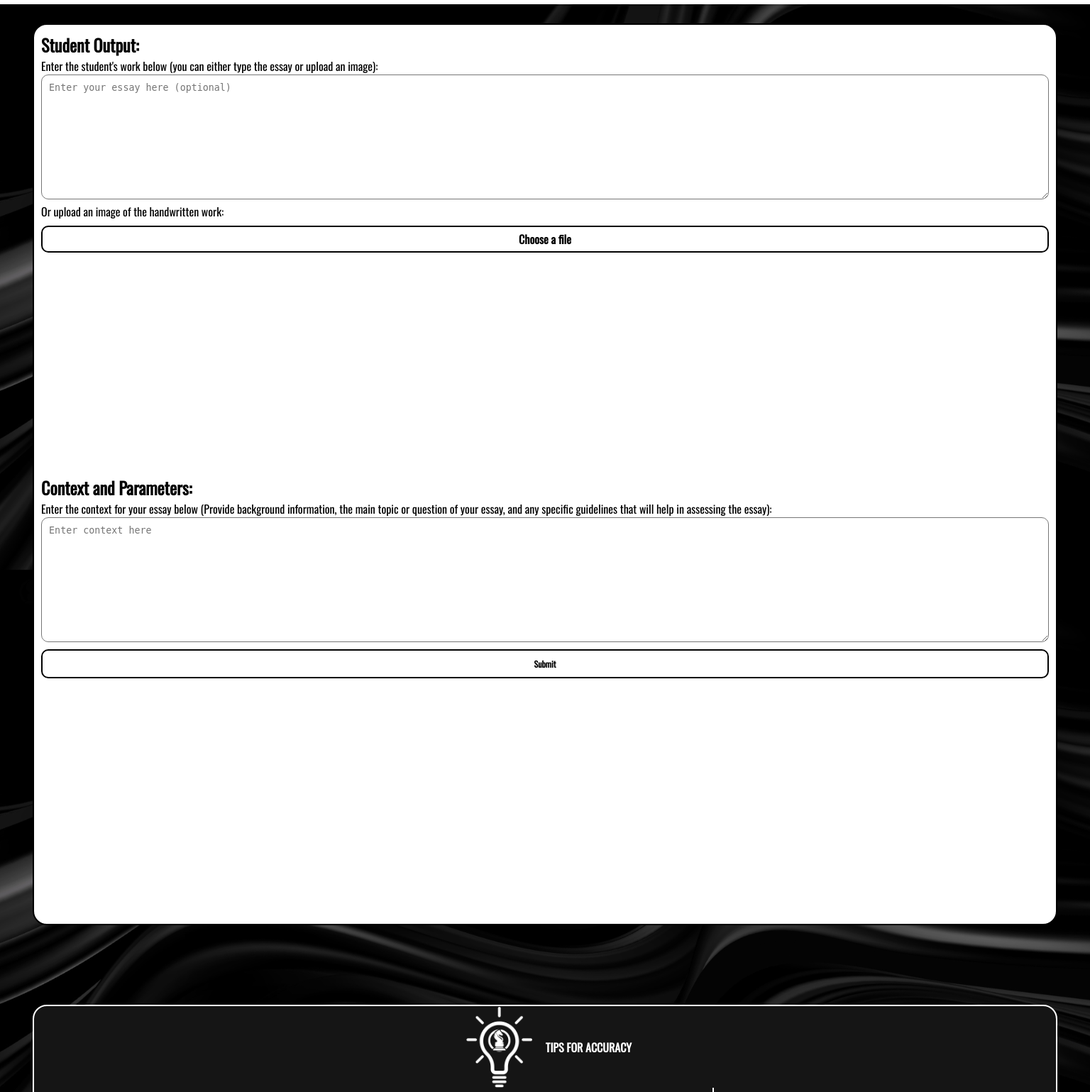
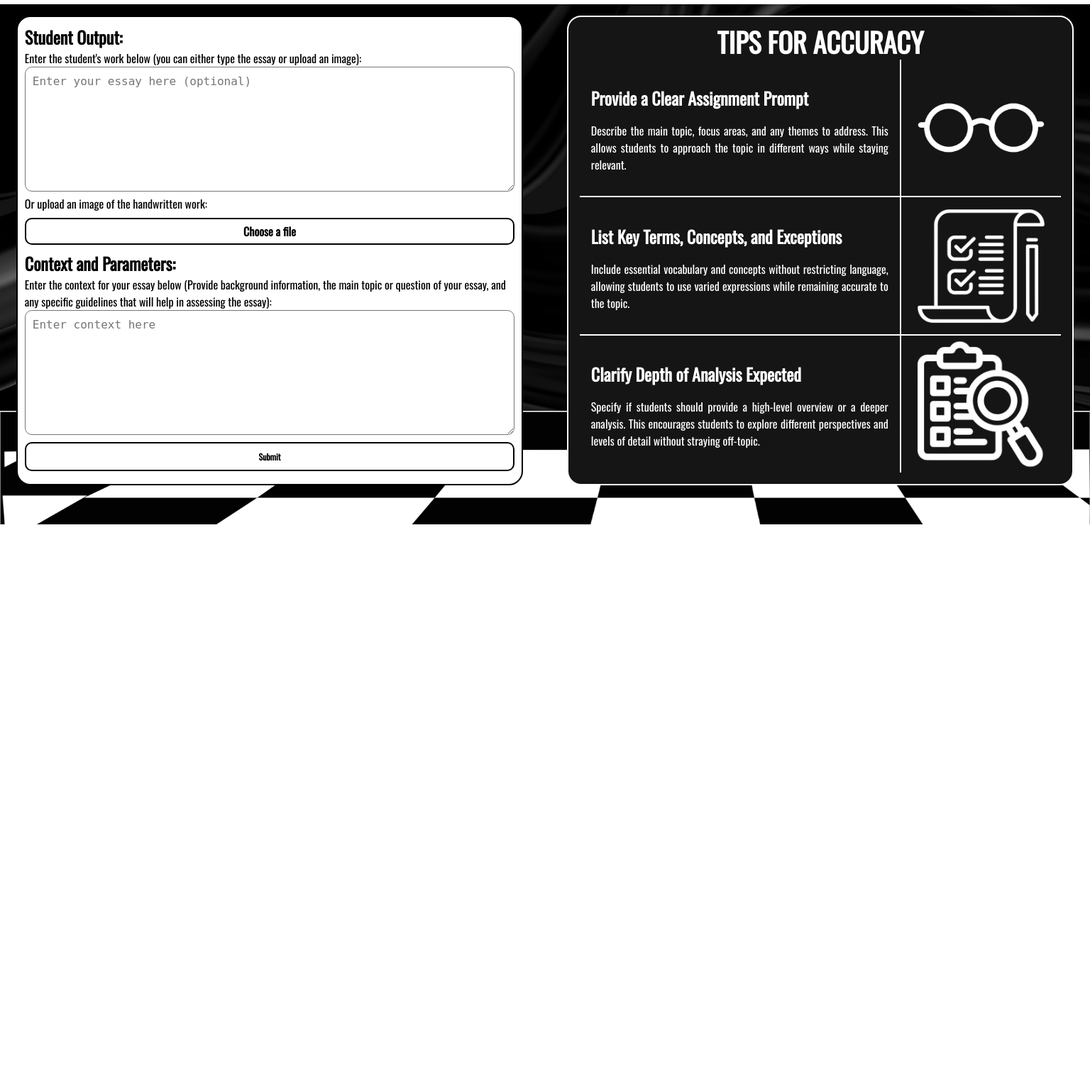
Before and after one commit to iiTzXyZ11/CheckMate, a Flask app: page /scan in a window 1536 px wide. Shown: the part 61-1600 px from the top of the page at 71% size. After the commit the page ends 800 px from the top, so only its background shows below. Run offline with Flask 3, Linux system fonts and the light colour scheme.

Commit message:
Desktop Responsiveness

```diff
--- a/static/css/mobile_test_style.css
+++ b/static/css/mobile_test_style.css
@@ -1,8 +1,9 @@
+@media (min-width:300px) {
 
     .content-wrapper {
         margin-top:6vh;
         display: grid;
-        gap: 20px;
+        gap: 2vh;
         grid-template-columns: repeat(1, minmax(100px, 1fr));
         grid-auto-rows: 1fr;
         background: transparent;
@@ -106,31 +107,17 @@
         margin: 3%;
         border-radius: 20px;
         border: 2px solid white;
+        color:white;
     }
 
-    .tips-header {
-        display: flex; /* Enable Flexbox */
-        background: transparent;
-        height: 100%; /* Adjust as necessary */
-        justify-content: center; /* Center horizontally */
-        align-items: center; /* Center vertically */
+    .tips-container h1{
+        width: 100%;
+        height:80%;
+        align-self:center;
+        margin: 0;
+        text-align: center;
     }
 
-    .tips-header h1 {
-        display: inline-block;
-        font-weight: bold;
-        color: white;
-        font-size: clamp(1rem, 2vh, 4rem);
-        background-color: transparent;
-    }
-
-    .tips-header img {
-        padding: 0;
-        margin-bottom: 0;
-        margin-right: 0.5vw;
-        height: auto;
-        width: clamp(5vw, 8%, 10vw);
-    }
 
     .tips-grid {
         color: white;
@@ -167,3 +154,4 @@
     .tip2 img, .tip4 img, .tip6 img{
         width: 80%;
     }
+}
--- a/static/css/test_style.css
+++ b/static/css/test_style.css
@@ -1,3 +1,46 @@
-@media only screen and (min-width: 720px){
+@media only screen and (min-width: 1281px) {
+    .content-wrapper{
+        margin-top:clamp(1rem, 7.5vh, 7.3rem);
+        background: transparent;
+        grid-template-columns: repeat(1,1fr 1fr);
+        grid-auto-columns: 1fr;
+    }
 
+    .container{
+        background-color: white;
+        margin: 3%;
+    }
+
+    .box  textarea, .box1 textarea{
+        font-size: clamp(1rem,1vh,5rem);
+    }
+
+    .tips-header{
+        background:transparent;
+    }
+
+    .tips-header h1{
+        font-size: clamp(1rem, 3vh, 4rem);
+    }
+
+    .tips-header img{
+        width: clamp(3vw, 5%, 10vw);
+    }
+
+    .tips-grid{
+        margin: 0rem 1rem 1rem 1rem;
+        grid-template-columns: 2fr 1fr; /* First column is twice as wide as the second */
+    }
+
+    .tip1, .tip3, .tip5 {
+        font-size: clamp(0.5rem,2vh,10rem);
+        padding: 1rem;
+    }
+
+
+    .tips-container {
+        color: white;
+        font-size: 1.2rem;
+        top: 100vh;
+    }
 }
--- a/templates/index.html
+++ b/templates/index.html
@@ -7,9 +7,15 @@
         <link rel="stylesheet" href="{{ url_for('static', filename='css/style.css') }}">
         <link rel="stylesheet" href="{{ url_for('static', filename='css/mobile_style.css') }}">
         <link rel="stylesheet" href="{{ url_for('static', filename='css/mobile_test_style.css') }}">
+        <link rel="stylesheet" href="{{ url_for('static', filename='css/test_style.css') }}">
         <link href='https://fonts.googleapis.com/css?family=Oswald' rel='stylesheet'>
     </head>
     <body>
+
+        <img src="{{ url_for('static', filename='css/images/chessboard.png') }}"
+        alt="Decorative Chessboard"
+        class="chessboard">
+
         <header class="header">
             <div class="header-text">
                 <img src="{{ url_for('static', filename='css/images/logo_black.jpg') }}" alt="CheckMate Logo">
@@ -65,11 +71,7 @@
 
             <div class="tips-wrapper">
                 <div class="tips-container">
-                    <div class="tips-header">
-                        <img src="static/css/images/tips.png" alt="Tips Image" loading="lazy">
-                        <h1>TIPS FOR ACCURACY</h1>
-                    </div>
-
+                    <h1>TIPS FOR ACCURACY</h1>
                         <div class="tips-grid">
                             <div class="tip1">
                                 <h2>Provide a Clear Assignment Prompt</h2>
@@ -82,7 +84,7 @@
 
                             <div class="tip3">
                                 <h2>List Key Terms, Concepts, and Exceptions</h2>
-                                <p>Include essential vocabulary and concepts without restricting language, allowing students to use varied expressions while remaining accurate to the topic.</p-->
+                                <p>Include essential vocabulary and concepts without restricting language, allowing students to use varied expressions while remaining accurate to the topic.</p>
                             </div>
 
                             <div class="tip4">
@@ -91,16 +93,15 @@
 
                             <div class="tip5">
                                 <h2>Clarify Depth of Analysis Expected</h2>
-                                <p>Specify if students should provide a high-level overview or a deeper analysis. This encourages students to explore different perspectives and levels of detail without straying off-topic.</p-->
+                                <p>Specify if students should provide a high-level overview or a deeper analysis. This encourages students to explore different perspectives and levels of detail without straying off-topic.</p>
                             </div>
 
                             <div class="tip6">
                                 <img class="board" src="static/css/images/tips/Board.png" alt="Board Image" loading="lazy">
-                            </div>
+                            </div-->
                         </div>
                     </div>
                 </div>
-
             </div>
         </div>
     </body>
```
